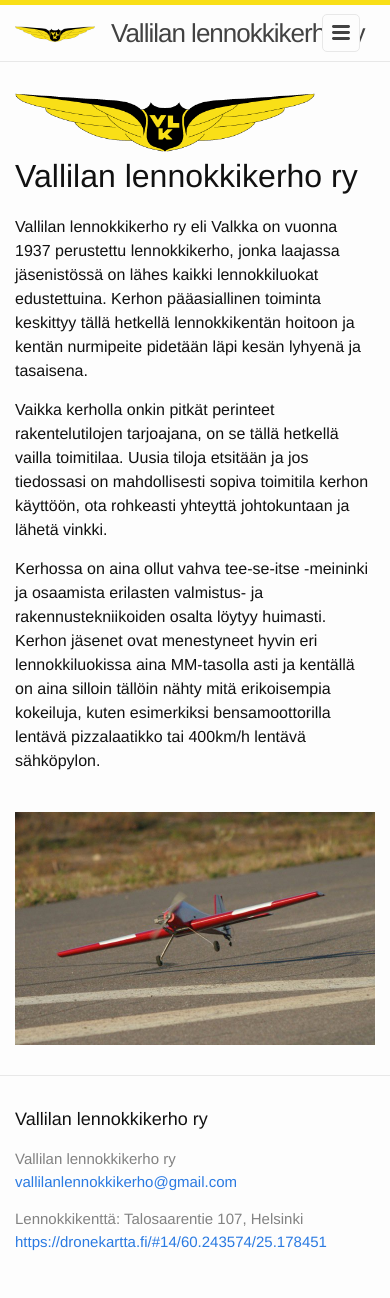
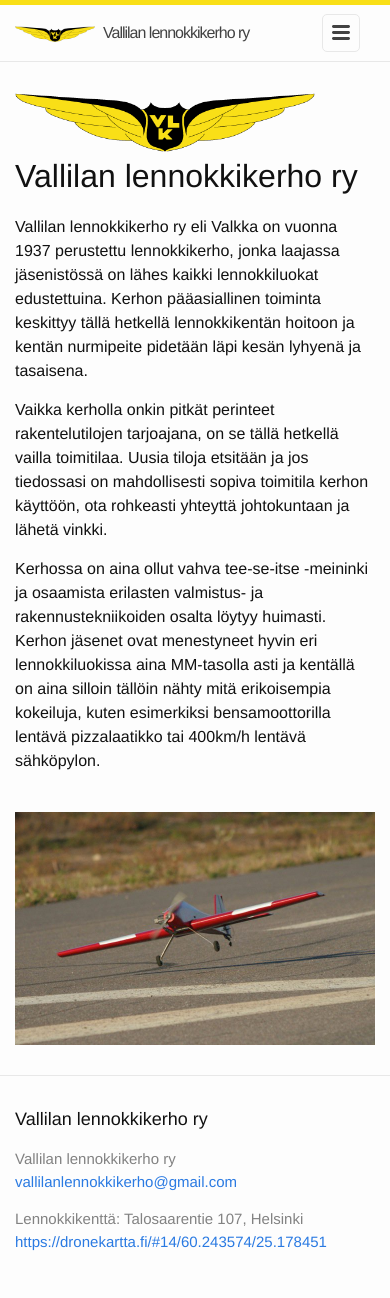
Before and after one commit to vallilanlennokkikerho/vallilanlennokkikerho.github.io, a Jekyll site: the page built from index.html, in a window 390 px wide. Built offline with Jekyll 4.4.1, drawn with Linux system fonts in a browser that asks for light colours.

Commit message:
better mobile support

```diff
--- a/_sass/_base.scss
+++ b/_sass/_base.scss
@@ -42,20 +42,6 @@
  */
 img {
     max-width: 100%;
-    vertical-align: middle;
-}
-
-.header-logo-wrapper {
-    width: 80px;
-    height: 30px;
-    vertical-align: middle;
-    float: left;
-    line-height: 56px;
-    margin-right: 1em;
-}
-
-.header-logo {
-    width: 80px;
     vertical-align: middle;
 }
 
--- a/_sass/_layout.scss
+++ b/_sass/_layout.scss
@@ -10,11 +10,31 @@
     position: relative;
 }
 
+.header-logo-wrapper {
+    width: 80px;
+    height: 30px;
+    vertical-align: middle;
+    float: left;
+    line-height: 56px;
+    margin-right: 1em;
+    @include media-query($on-palm) {
+        margin-right: 0.5em;
+    }
+}
+
+.header-logo {
+    width: 80px;
+    vertical-align: middle;
+}
+
 .site-title {
     font-size: 26px;
     line-height: 56px;
     letter-spacing: -1px;
     margin-bottom: 0;
+    @include media-query($on-palm) {
+        font-size: 16px;
+    }
 
     &,
     &:visited {
```
